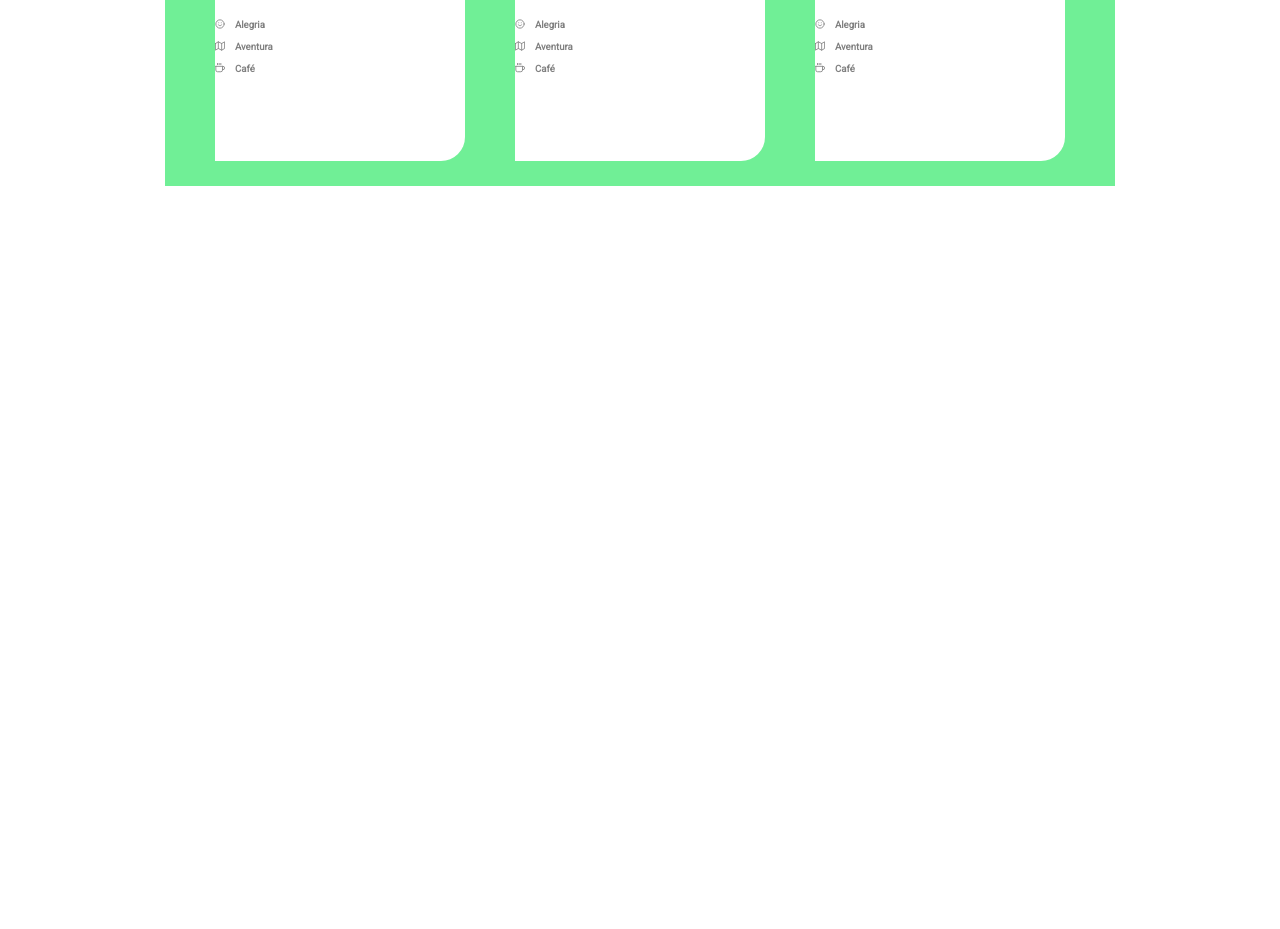
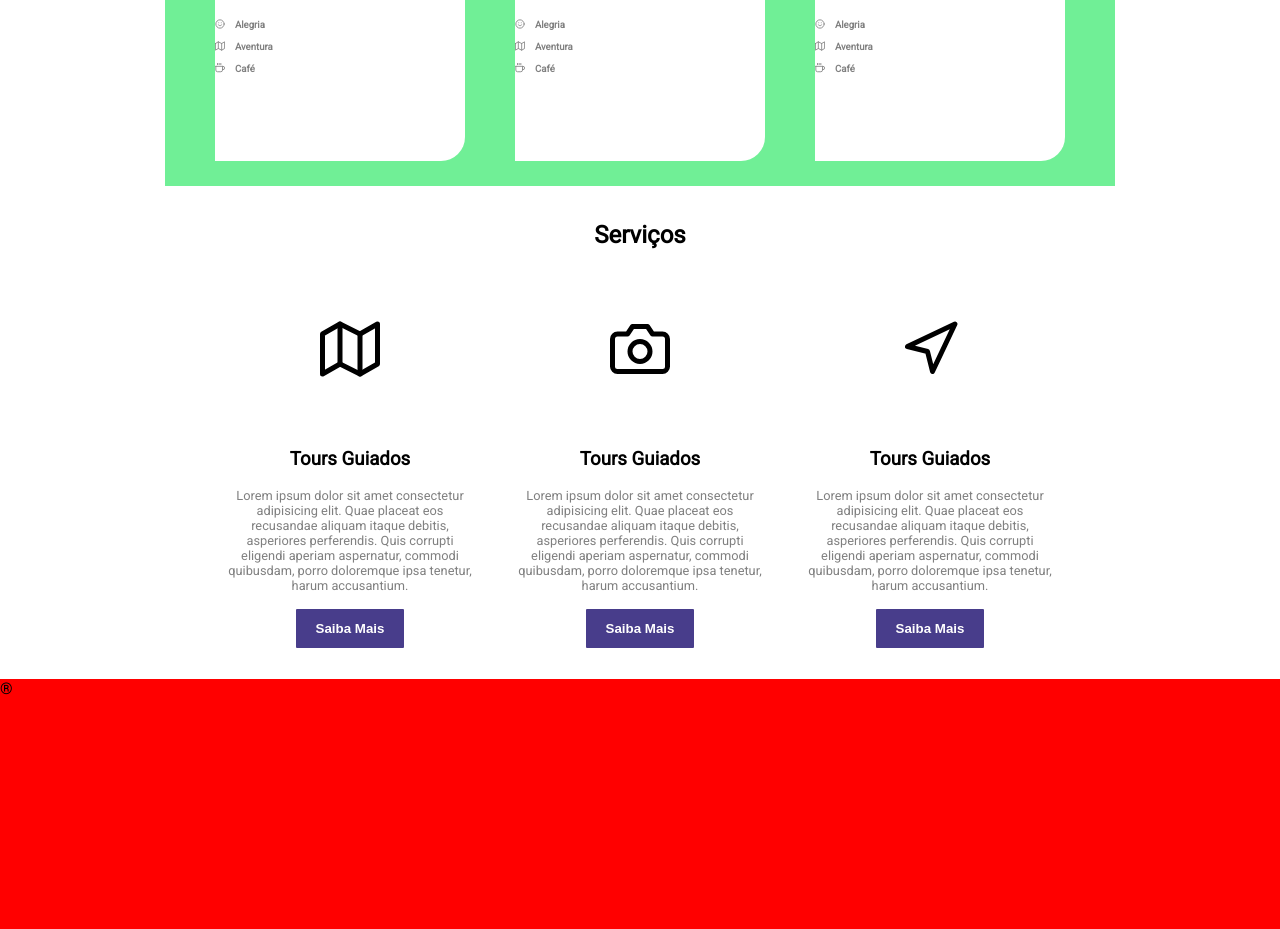
Before and after one commit to Landerferreira/lander, a plain HTML site: page index.html in a window 1280 px wide. Shown: the part 971-1900 px from the top of the page. Before the commit the page ends 1157 px from the top, so only its background shows below. Drawn offline with nearby package versions, Linux system fonts and the light colour scheme.

Commit message:
serviços

```diff
--- a/index.html
+++ b/index.html
@@ -93,14 +93,46 @@
                                 <li><i data-feather="map"></i>Aventura</li>
                                 <li><i data-feather="coffee"></i>Café</li>
                             </ul>
-
                         </div>
-                        </div>
+                    </div>
                 </div>
             </div>
         </div>
 
     </section>
+    <section id="servicos" class="servicos">
+        <h1 class="servicos-title">Serviços</h1>
+        <div class="servicos-cards">
+            <div class="card">
+                    <i data-feather="map"></i>
+                    <div class="card-content">
+                        <h3>Tours Guiados</h3>
+                        <p>Lorem ipsum dolor sit amet consectetur adipisicing elit. Quae placeat eos recusandae aliquam itaque debitis, asperiores perferendis. Quis corrupti eligendi aperiam aspernatur, commodi quibusdam, porro doloremque ipsa tenetur, harum accusantium.</p>
+                    </div>
+                    <button>Saiba Mais</button>
+                </div>
+                <div class="card">
+                    <i data-feather="camera"></i>
+                    <div class="card-content">
+                        <h3>Tours Guiados</h3>
+                        <p>Lorem ipsum dolor sit amet consectetur adipisicing elit. Quae placeat eos recusandae aliquam itaque debitis, asperiores perferendis. Quis corrupti eligendi aperiam aspernatur, commodi quibusdam, porro doloremque ipsa tenetur, harum accusantium.</p>
+                    </div>
+                    <button>Saiba Mais</button>
+                </div>
+                <div class="card">
+                    <i data-feather="navigation"></i>
+                    <div class="card-content">
+                        <h3>Tours Guiados</h3>
+                        <p>Lorem ipsum dolor sit amet consectetur adipisicing elit. Quae placeat eos recusandae aliquam itaque debitis, asperiores perferendis. Quis corrupti eligendi aperiam aspernatur, commodi quibusdam, porro doloremque ipsa tenetur, harum accusantium.</p>
+                    </div>
+                    <button>Saiba Mais</button>
+                </div>
+        </div>
+
+    </section>
+        <div class="contatos">
+            <p>&reg;</p>
+        </div>
 </body>
 
 <script>
--- a/style.css
+++ b/style.css
@@ -133,3 +133,61 @@ header nav ul li {
     border-radius: 8px 0 0 8px;
     padding: 5px 10px;
 }
+
+.servicos {
+    padding: 15px;
+    text-align: center;
+}
+
+.servicos .servicos.title {
+    text-align: center;
+    margin: 35px 0;
+}
+
+.servicos .servicos-cards {
+    margin-top: 25px;
+    display: flex;
+    max-width: 950px;
+    justify-content: center;
+    margin: auto;
+}
+
+.servicos .card {
+    width: 250px;
+    display: flex;
+    flex-direction: column;
+    justify-content: center;
+    align-items: center;
+    margin: 0 20px;
+}
+
+.servicos .card svg {
+    width: 60px;
+    height: 60px;
+    margin: 50px;
+}
+
+.servicos .card svg:hover {
+    stroke: blue;
+    transform: scale(1,1);
+}
+
+.servicos .card .h3 {
+    font-weight: bold;
+}
+
+.servicos .card p {
+    color: gray;
+    font-size: 0.8rem;
+    text-align: center;
+}
+
+.servicos .card .card-content {
+    height: 180px;
+    text-align: center;
+}
+
+.contatos {
+    height: 250px;
+    background: red;
+}
```
